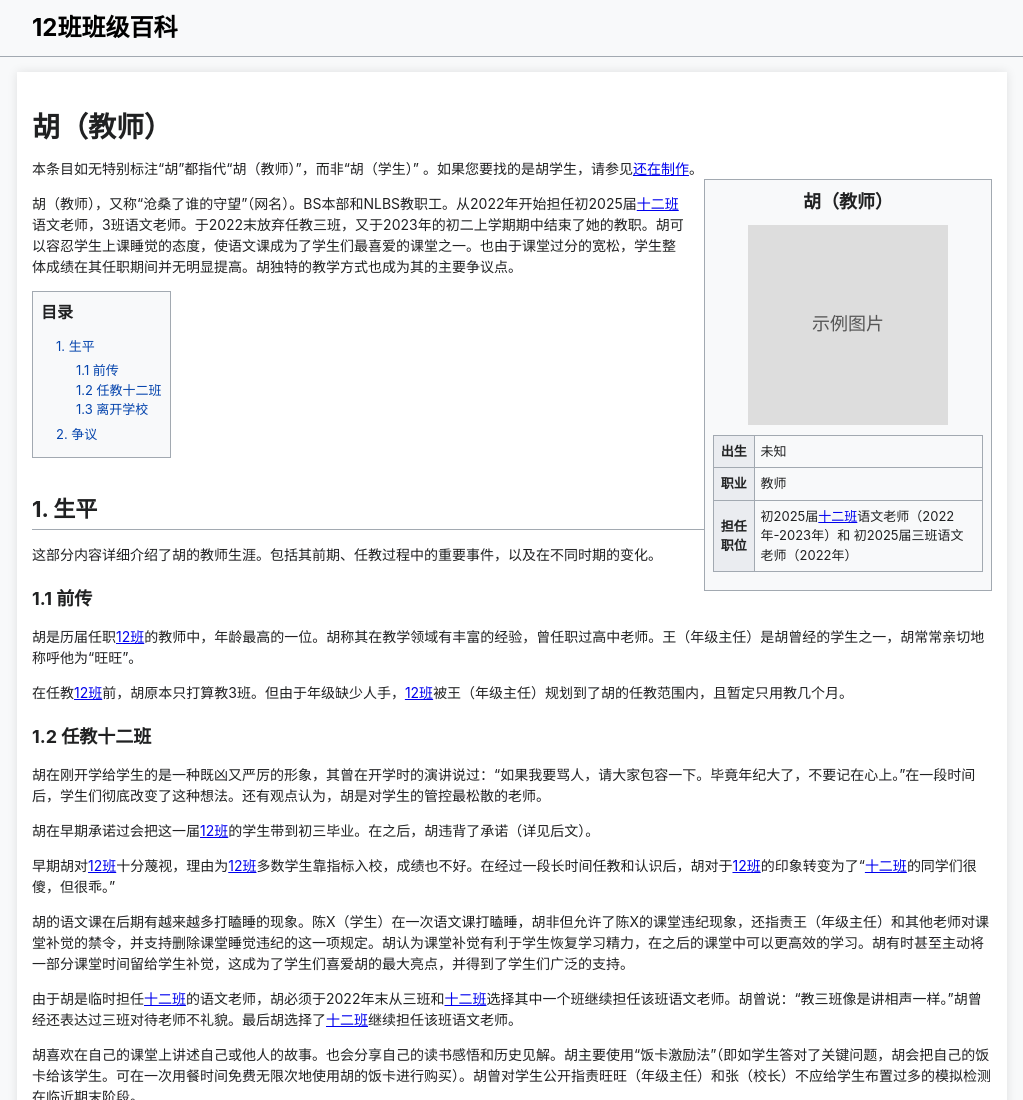
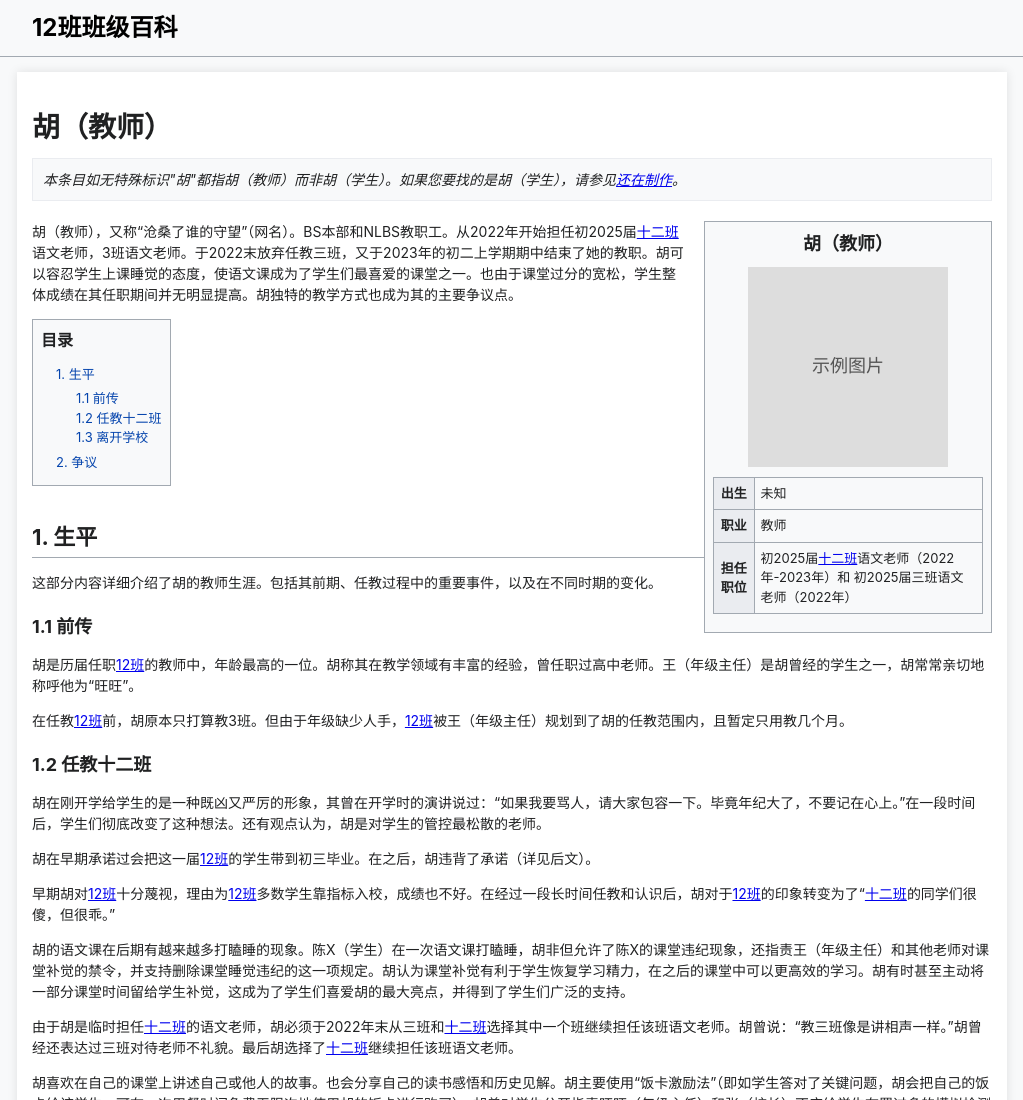
Before and after one commit to hljhlj121311/hurq.GitHub.io, a plain HTML site: page index.html in a window 1280 px wide. Shown: the top 1100 px of the page, without its empty margins (128-1151 px from the left). Drawn offline with Linux system fonts and the light colour scheme.

Commit message:
Update index.html

```diff
--- a/index.html
+++ b/index.html
@@ -156,13 +156,13 @@
             display: block;
             margin: 0 auto;
             max-width: 250px;
+        }
         .hatnote {
             font-style: italic;
             padding: 10px;
             background-color: #f8f9fa;
             border: 1px solid #eaecf0;
             margin-bottom: 20px;
-        }
         }
         .footer {
             background-color: #f8f9fa;
@@ -201,8 +201,7 @@
         <h1>胡（教师）</h1>
 
         <div class="hatnote">
-        本条目如无特别标注“胡”都指代“胡（教师）”，而非“胡（学生）”
-。如果您要找的是胡学生，请参见<a href=" ">还在制作</a >。
+        本条目如无特殊标识"胡"都指胡（教师）而非胡（学生）。如果您要找的是胡（学生），请参见<a href=" ">还在制作</a >。
         </div>
         <div class="infobox">
             <h3>胡（教师）</h3>
```
